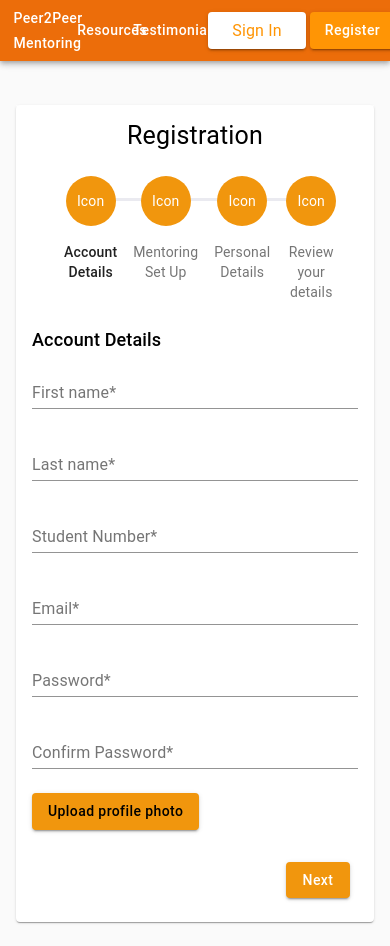
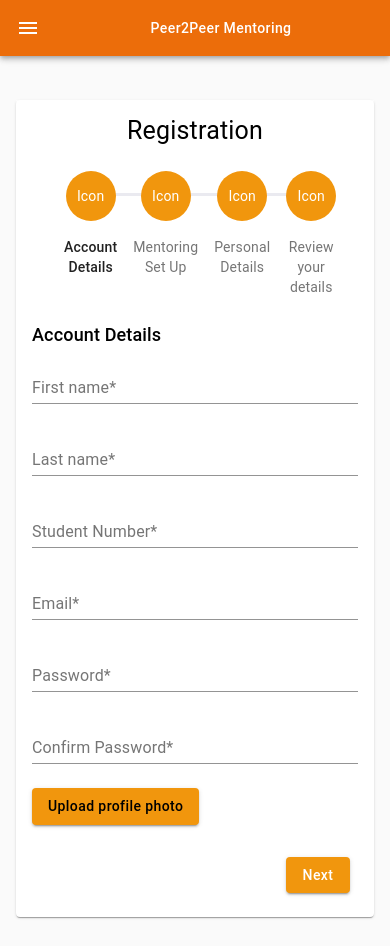
Before and after one commit to NatalieAde/Peer-mentoring, a React (Create React App) app: page /registration in a window 390 px wide. Built offline with nearby package versions, Linux system fonts and the light colour scheme.

Commit message:
responsive navbar

```diff
--- a/src/Components/Header/navBar.jsx
+++ b/src/Components/Header/navBar.jsx
@@ -4,6 +4,7 @@ import Toolbar from '@material-ui/core/Toolbar';
 import Typography from '@material-ui/core/Typography';
 import Button from '@material-ui/core/Button';
 import { IconButton } from '@material-ui/core';
+import MenuIcon from '@material-ui/icons/Menu';
 import { AccountCircle, ExitToApp } from '@material-ui/icons';
 import MenuItem from '@material-ui/core/MenuItem';
 import Menu from '@material-ui/core/Menu';
@@ -14,11 +15,16 @@ import { Link } from "react-router-dom";
 
 import useStyles from './styles';
 
+
+
 export default function Header() {
   const { dispatch } = useContext(AuthContext);
   const classes = useStyles();
   const [clicked, setClick] = useState(false);
   const [anchorEl, setAnchorEl] = useState(null);
+  const [mobileMoreAnchorEl, setMobileMoreAnchorEl] = useState(null);
+  const isMenuOpen = Boolean(anchorEl);
+  const isMobileMenuOpen = Boolean(mobileMoreAnchorEl);
   const open = Boolean(anchorEl);
 
 
@@ -30,11 +36,85 @@ export default function Header() {
     setAnchorEl(null);
   };
 
+  const handleMobileMenuClose = () => {
+    setMobileMoreAnchorEl(null);
+  };
+
+  const handleMenuClose = () => {
+    setAnchorEl(null);
+    handleMobileMenuClose();
+  };
+
+  const handleMobileMenuOpen = (event) => {
+    setMobileMoreAnchorEl(event.currentTarget);
+  };
+
+
+  const mobileMenuId = 'primary-search-account-menu-mobile';
+  const renderMobileMenu = (
+    <Menu
+      anchorEl={mobileMoreAnchorEl}
+      anchorOrigin={{ vertical: 'top', horizontal: 'left' }}
+      id={mobileMenuId}
+      keepMounted
+      transformOrigin={{ vertical: 'top', horizontal: 'left' }}
+      open={isMobileMenuOpen}
+      onClose={handleMobileMenuClose}
+    >
+      <Link to="/myMatch" style={{ textDecoration: 'none', display: 'block', color: '#000000' }}>
+        <MenuItem onClick={handleMenuClose}>
+          My Match
+        </MenuItem>
+      </Link>
+      <Link to="/messages" style={{ textDecoration: 'none', display: 'block', color: '#000000' }}>
+        <MenuItem onClick={handleMenuClose}>
+          Messages
+        </MenuItem>
+      </Link>
+      <Link to="/goals" style={{ textDecoration: 'none', display: 'block', color: '#000000' }}>
+        <MenuItem onClick={handleMenuClose}>
+          Goals
+        </MenuItem>
+      </Link>
+      <Link to="/calendar" style={{ textDecoration: 'none', display: 'block', color: '#000000' }}>
+        <MenuItem onClick={handleMenuClose}>
+          Calendar
+        </MenuItem>
+      </Link>
+      <Link to="/resources" style={{ textDecoration: 'none', display: 'block', color: '#000000' }}>
+        <MenuItem onClick={handleMenuClose}>
+          Resources
+        </MenuItem>
+      </Link>
+      <Link to="/testimonials" style={{ textDecoration: 'none', display: 'block', color: '#000000' }}>
+        <MenuItem onClick={handleMenuClose}>
+          Testimonials
+        </MenuItem>
+      </Link>
+    </Menu>
+  );
+
+
   return (
-
+    <div>
     <AppBar position="absolute" className={classes.appBar}>
       <Toolbar style={{ display: "flex", justifyContent: 'space-between', flexWrap: 'nowrap'  }}>
+      <div className={classes.sectionMobile}>
+        <IconButton
+          edge="start"
+          className={classes.menuButton}
+          color="inherit"
+          aria-label="open drawer"
+          aria-controls={mobileMenuId}
+          aria-haspopup="true"
+          onClick={handleMobileMenuOpen}
+        >
+          <MenuIcon />
+        </IconButton>
+        </div>
         <Button onClick={() => setClick(true)} className={clicked ? classes.clickedButton :classes.button} href="/">Peer2Peer Mentoring</Button>
+        <div className={classes.grow} />
+        <div className={classes.sectionDesktop}>
         <Button className={classes.button} href="/myMatch">My Match</Button>
         <Button className={classes.button} href="/messages">Messages</Button>
         <Button className={classes.button} href="/goals">Goals</Button>
@@ -42,7 +122,7 @@ export default function Header() {
         <Button className={classes.button} href="/resources">Resources</Button>
         <Button className={classes.button} href="/testimonials">Testimonials</Button>
 
-            <div>
+      </div>
               <IconButton
                 aria-label="account of current user"
                 aria-controls="menu-appbar"
@@ -88,8 +168,10 @@ export default function Header() {
                 </MenuItem>
                 </Link>
               </Menu>
-            </div>
+
       </Toolbar>
     </AppBar>
+    {renderMobileMenu}
+    </div>
   );
 }
--- a/src/Components/Header/navBarSignedOut.jsx
+++ b/src/Components/Header/navBarSignedOut.jsx
@@ -1,24 +1,90 @@
 import React, { useState } from 'react';
-import AppBar from '@material-ui/core/AppBar';
-import Toolbar from '@material-ui/core/Toolbar';
-import Typography from '@material-ui/core/Typography';
-import Button from '@material-ui/core/Button';
+import { AppBar, Toolbar, Typography, Button, MenuItem, IconButton } from '@material-ui/core';
+import MenuIcon from '@material-ui/icons/Menu';
+import Menu from '@material-ui/core/Menu';
+
+import { Link } from "react-router-dom";
 
 import useStyles from './styles';
 
 export default function Header() {
   const classes = useStyles();
   const [clicked, setClick] = useState(false);
+  const [anchorEl, setAnchorEl] = useState(null);
+  const [mobileMoreAnchorEl, setMobileMoreAnchorEl] = useState(null);
+  const isMobileMenuOpen = Boolean(mobileMoreAnchorEl);
+
+  const handleMobileMenuClose = () => {
+    setMobileMoreAnchorEl(null);
+  };
+
+  const handleMenuClose = () => {
+    setAnchorEl(null);
+    handleMobileMenuClose();
+  };
+
+  const handleMobileMenuOpen = (event) => {
+    setMobileMoreAnchorEl(event.currentTarget);
+  };
+
+  const mobileMenuId = 'primary-search-account-menu-mobile';
+  const renderMobileMenu = (
+    <Menu
+      anchorEl={mobileMoreAnchorEl}
+      anchorOrigin={{ vertical: 'top', horizontal: 'left' }}
+      id={mobileMenuId}
+      keepMounted
+      transformOrigin={{ vertical: 'top', horizontal: 'left' }}
+      open={isMobileMenuOpen}
+      onClose={handleMobileMenuClose}
+    >
+      <Link to="/resources" style={{ textDecoration: 'none', display: 'block', color: '#000000' }}>
+        <MenuItem onClick={handleMenuClose}>
+          Resources
+        </MenuItem>
+      </Link>
+      <Link to="/testimonials" style={{ textDecoration: 'none', display: 'block', color: '#000000' }}>
+        <MenuItem onClick={handleMenuClose}>
+          Testimonials
+        </MenuItem>
+      </Link>
+      <MenuItem onClick={handleMenuClose}>
+      <Button variant="contained" style={{backgroundColor:'#FFFFFF' , color:'#FF9505', textTransform: 'none', width: '100px', marginRight: '2%'}} href="/signin">
+        <Typography noWrap>
+          Sign In
+        </Typography>
+      </Button>
+      </MenuItem>
+      <MenuItem onClick={handleMenuClose}>
+      <Button variant="contained" style={{backgroundColor: '#FF9505', color: '#FFFFFF', textTransform: 'none'}} href="/registration">
+        Register
+      </Button>
+      </MenuItem>
+    </Menu>
+  );
 
   return (
-
+    <div>
       <AppBar position="absolute" className={classes.appBar}>
         <Toolbar style={{ display: "flex", justifyContent: 'space-between', flexWrap: 'nowrap'  }}>
+          <div className={classes.sectionMobile}>
+            <IconButton
+              edge="start"
+              className={classes.menuButton}
+              color="inherit"
+              aria-label="open drawer"
+              aria-controls={mobileMenuId}
+              aria-haspopup="true"
+              onClick={handleMobileMenuOpen}
+            >
+              <MenuIcon />
+            </IconButton>
+          </div>
           <Button onClick={() => setClick(true)} className={clicked ? classes.clickedButton :classes.button} href="/">Peer2Peer Mentoring</Button>
+          <div className={classes.grow} />
+          <div className={classes.sectionDesktop}>
           <Button className={classes.button} href="/">Resources</Button>
           <Button className={classes.button} href="/">Testimonials</Button>
-
-        <div style={{ display: "flex", justifyContent: 'flex-end', flexWrap: 'nowrap', marginLeft: 'auto'  }}>
               <Button variant="contained" style={{backgroundColor:'#FFFFFF' , color:'#FF9505', textTransform: 'none', width: '100px', marginRight: '2%'}} href="/signin">
                 <Typography noWrap>
                 Sign In
@@ -30,5 +96,7 @@ export default function Header() {
           </div>
         </Toolbar>
       </AppBar>
+      {renderMobileMenu}
+    </div>
   );
 }
--- a/src/Components/Header/styles.js
+++ b/src/Components/Header/styles.js
@@ -1,10 +1,26 @@
 
 import { makeStyles } from '@material-ui/core/styles';
 export default makeStyles(theme => ({
+  menuButton: {
+    marginRight: theme.spacing(2),
+  },
+  sectionDesktop: {
+    display: 'none',
+    [theme.breakpoints.up('md')]: {
+      display: 'flex',
+    },
+  },
+  sectionMobile: {
+    display: 'flex',
+    [theme.breakpoints.up('md')]: {
+      display: 'none',
+    },
+  },
   appBar: {
     position: 'relative',
     background: '#EC6D0A',
-    width: '100%'
+    width: '100%',
+    flexGrow: 1,
   },
   font: {
     color: '#FFFFFF'
```
Also changed, not shown: 1 other file (tests, documents, lock files or other folders). Lines whose indentation alone changed are shown as unchanged.
